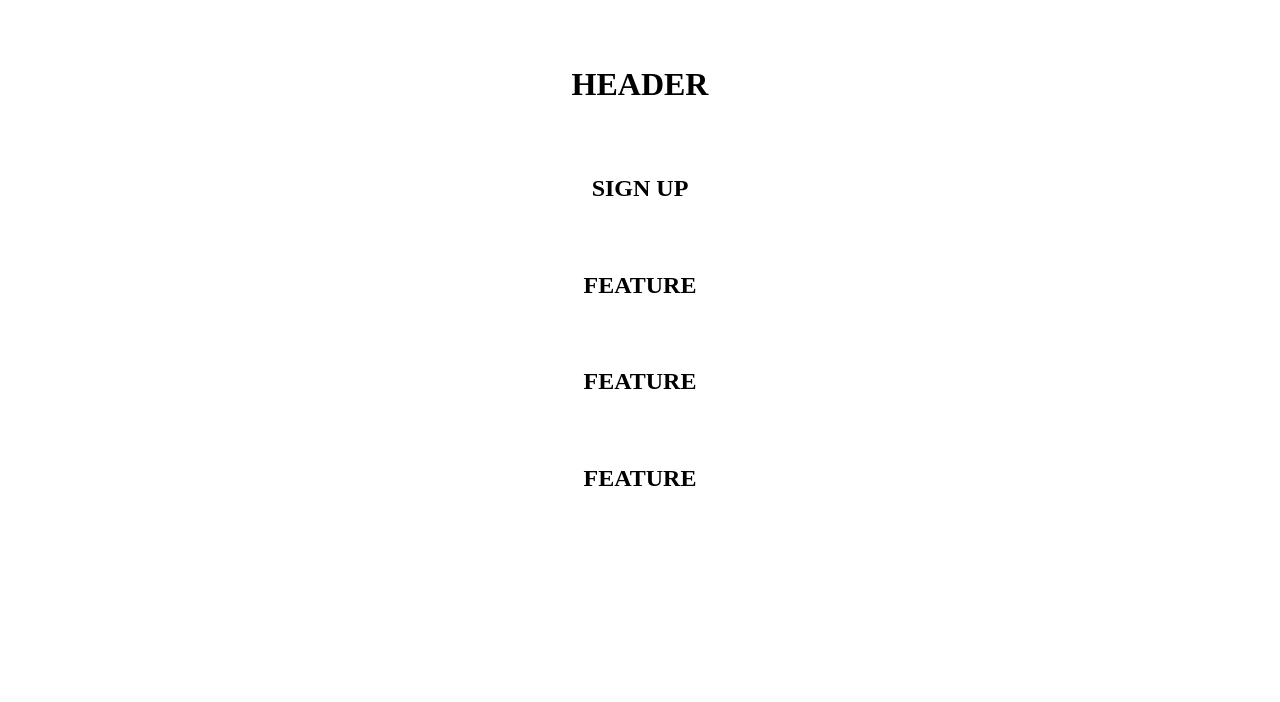
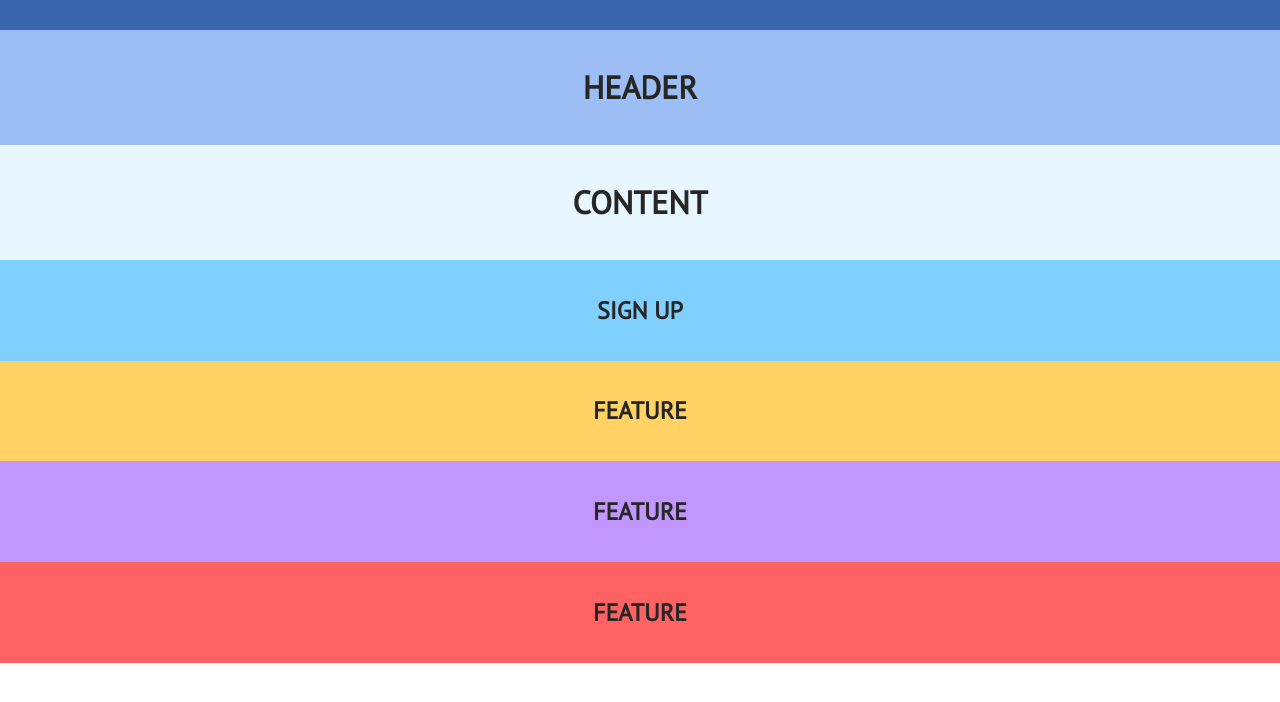
Before and after one commit to JAMK-IT-STUDENT/ttms0400-web-visualisointi-yhteinen-harjoitus-Mgrmjp, a plain HTML site: page index.html in a window 1280 px wide. Drawn offline with Linux system fonts and the light colour scheme.

Commit message:
EDIT index and main style

```diff
--- a/index.html
+++ b/index.html
@@ -5,6 +5,7 @@
     <meta charset='UTF-8'/>
     <title>Yhteinen harjoitustyö</title>
     <link rel='stylesheet' href='styles/main.css'/>
+    <link href="https://fonts.googleapis.com/css?family=PT+Sans" rel="stylesheet">
     <meta name="viewport" content="width=device-width, initial-scale=1">
   </head>
 
@@ -16,19 +17,23 @@
         <h1>HEADER</h1>
     </header>
 
+    <main>
+        <h1>CONTENT</h1>
+    </main>
+
     <section>
         <h2>SIGN UP</h2>
     </section>
 
-    <article>
+    <article class="bg-yellow">
         <h2>FEATURE</h2>
     </article>
 
-    <article>
+    <article class="bg-lily">
         <h2>FEATURE</h2>
     </article>
 
-    <article>
+    <article class="bg-red">
         <h2>FEATURE</h2>
     </article>
 
--- a/styles/main.css
+++ b/styles/main.css
@@ -1,5 +1,8 @@
 body {
     margin: 0;
+    font-family: 'PT Sans', sans-serif;
+    text-transform: uppercase;
+    color: #262626;
 }
 
 
@@ -16,3 +19,33 @@ header, section, nav, main, article {
     padding: 15px 10px 15px 10px;
     text-align: center;
 }
+
+nav {
+    background-color: #3a66ad;
+}
+
+header {
+    background-color: #9cbef4;
+}
+
+main {
+    background-color: #e8f6ff;
+}
+
+section {
+    background-color: #7fd0ff;
+}
+
+/* Background colors */
+
+.bg-yellow {
+    background-color: #ffd263;
+}
+
+.bg-lily {
+    background-color: #c296ff;
+}
+
+.bg-red {
+    background-color: #ff6262;
+}
```
